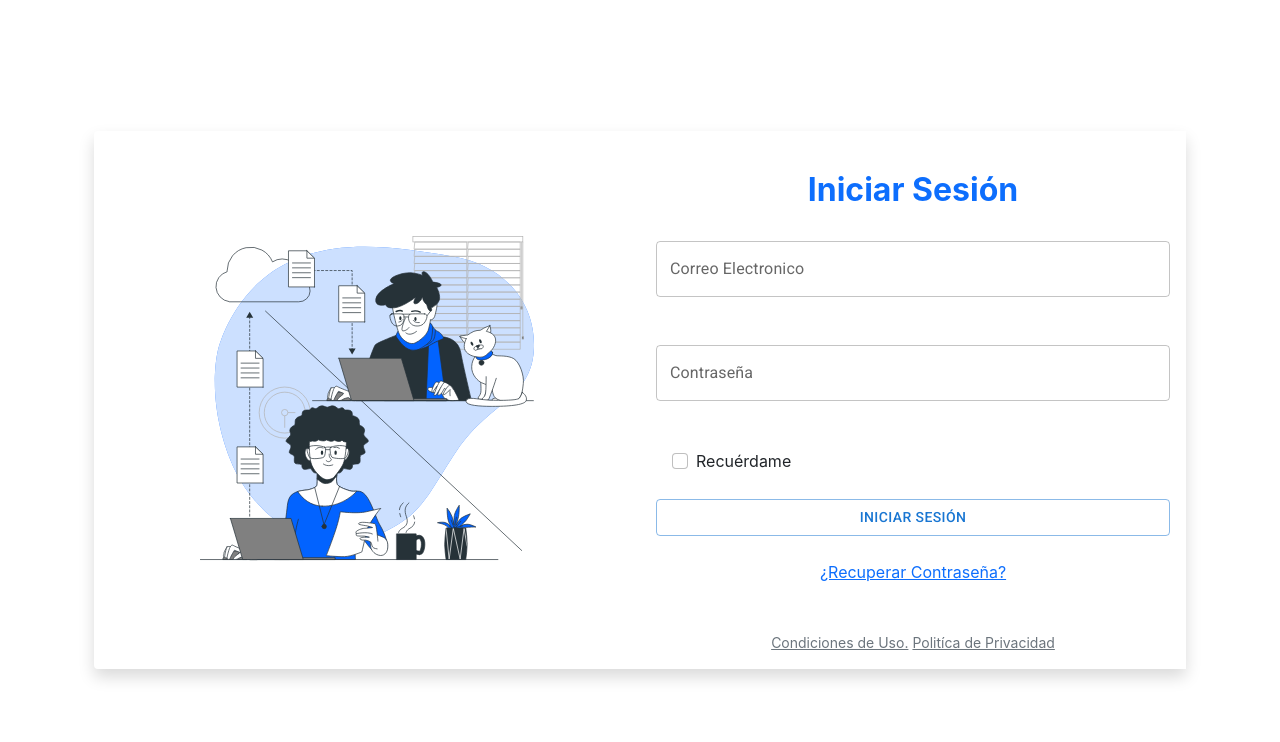
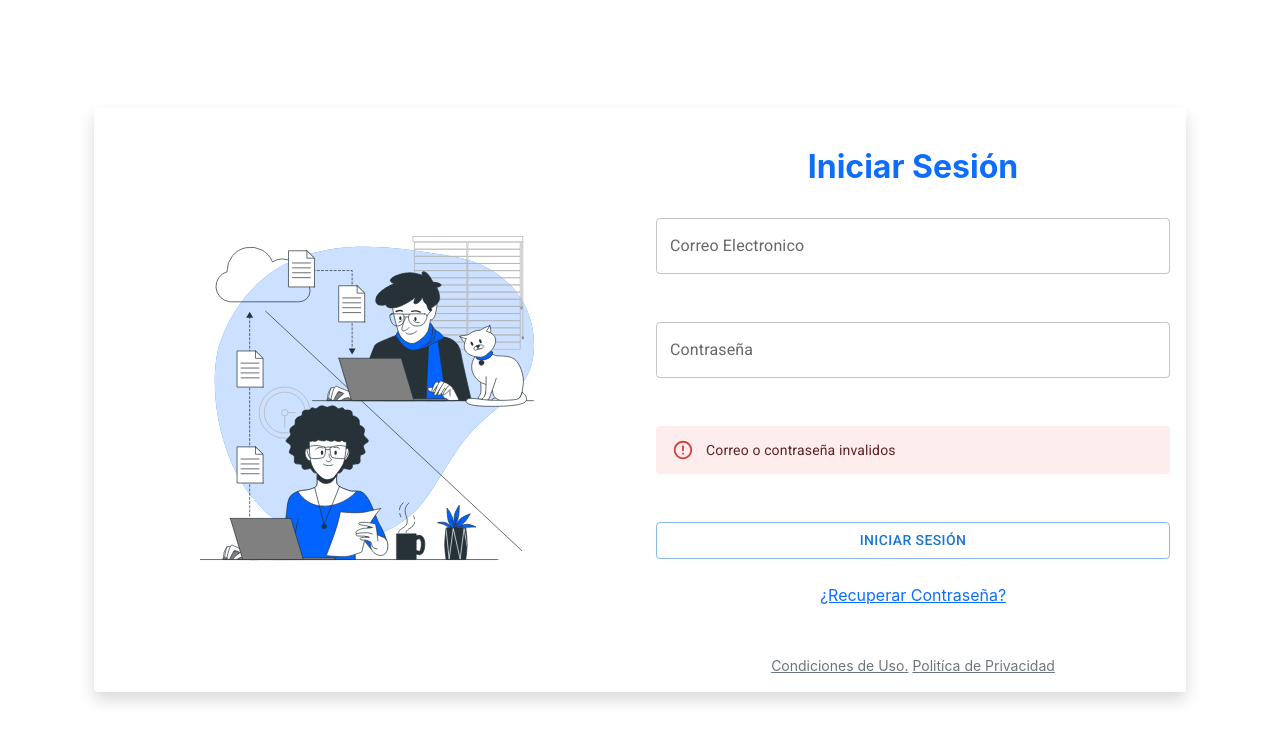
Before and after one commit to Code-IGF/monitoreo_frontend, a React (Create React App) app: page / in a window 1280 px wide. Both pictures are taken after a click on the button "INICIAR SESIÓN". Shown: the top 742 px of the page. Built offline with nearby package versions, Linux system fonts and the light colour scheme; no server answers.

Commit message:
alert en login y sidebar logout

```diff
--- a/src/Views/public/login.jsx
+++ b/src/Views/public/login.jsx
@@ -2,10 +2,11 @@ import img from '../../img/work.svg';
 import { useState } from 'react';
 import AuthUser from '../../components/AuthUser';
 
-import{MDBCheckbox} from 'mdb-react-ui-kit'
+//import{MDBCheckbox} from 'mdb-react-ui-kit'
 import { Button,
     TextField
 } from "@mui/material";
+import Alert from '@mui/material/Alert';
 
 const Login=()=> {
 
@@ -13,6 +14,8 @@ const Login=()=> {
     const [email, setEmail]=useState();
     const [password, setPassword]=useState();
     const {http, setToken}=AuthUser();
+    //Si hay datos errones
+    const [invalidData, setInvalidData]=useState(false);
 
     //Eviar datos
     const submitForm=()=>{
@@ -22,6 +25,10 @@ const Login=()=> {
                 setToken(respuesta.data.user, respuesta.data.access_token);
             }
 
+        ).catch(
+            (response)=>{
+                setInvalidData(true);
+            }
         );
         console.log(email);
         console.log(password);
@@ -61,10 +68,13 @@ const Login=()=> {
                             className='pb-5'
                             onChange={e=>setPassword(e.target.value)}
                         />
+                        {invalidData? <div className='pb-5'>
+                            <Alert severity="error">Correo o contraseña invalidos</Alert>
+                        </div>:""}
 
-                            <div className="d-flex justify-content-between mx-3 mb-4">
+                            {/* <div className="d-flex justify-content-between mx-3 mb-4">
                                 <MDBCheckbox name='flexCheck' value='' id='flexCheckDefault' label='Recuérdame' />
-                            </div>
+                            </div> */}
 
                             <div className="d-grid">
                                 <Button
--- a/src/components/sidebar.jsx
+++ b/src/components/sidebar.jsx
@@ -66,9 +66,14 @@ function SideBAr({logoutUser}){
                 <Divider />
                 <List>
                     <NavLink to="/" className="text-body">
-                        <ListItem button>
+                        <ListItem
+                            button
+                            onClick={()=>{
+                                logoutUser();
+                            }}
+                            >
                             <ListItemIcon><LoginIcon color="primary"></LoginIcon></ListItemIcon>
-                            <ListItemText primary="Login" />
+                            <ListItemText primary="Cerrar Sesión" />
                         </ListItem>
                     </NavLink>
                     <NavLink to="/equipos" className="text-body">
```
